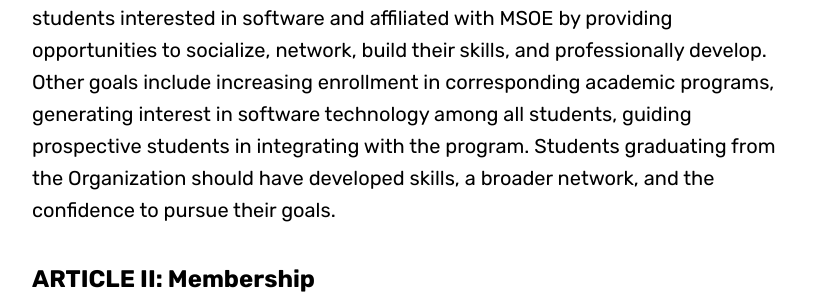
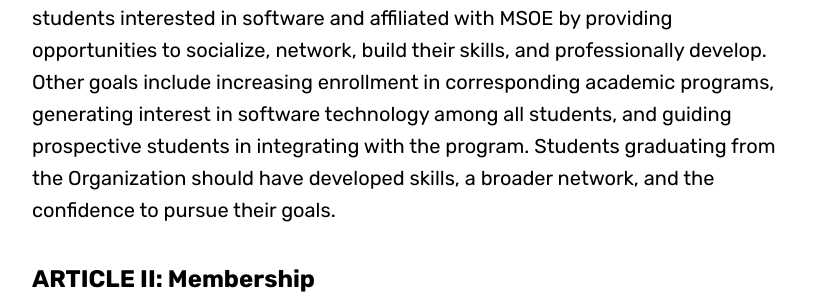
Before and after one commit to msoe-sse/msoe-sse.github.io, a Jekyll site: the page built from _constitution/sse_2018_constitution.md, in a window 1280 px wide and 900 px high, scrolled down 673 px. Shown: the part 286-582 px from the top of the window, without its empty margins (224-1050 px from the left). Built offline with Jekyll 4.4.1, drawn with Linux system fonts in a browser that asks for light colours; some web fonts are replaced; some of the changed text lies outside the part shown.

Commit message:
Minor grammar and formatting changes.

```diff
--- a/_constitution/sse_2018_constitution.md
+++ b/_constitution/sse_2018_constitution.md
@@ -16,9 +16,9 @@
 ###  Section 1: Name
 The name of this Organization shall be the Society of Software Engineers, hereafter referred to as the Organization. The official acronym shall be SSE.
 ### Section 2: Purposes
-The principal purpose of this Organization shall be to improve the experience of students interested in software and affiliated with MSOE by providing opportunities to socialize, network, build their skills, and professionally develop. Other goals include increasing enrollment in corresponding academic programs, generating interest in software technology among all students, guiding prospective students in integrating with the program. Students graduating from the Organization should have developed skills, a broader network, and the confidence to pursue their goals.
+The principal purpose of this Organization shall be to improve the experience of students interested in software and affiliated with MSOE by providing opportunities to socialize, network, build their skills, and professionally develop. Other goals include increasing enrollment in corresponding academic programs, generating interest in software technology among all students, and guiding prospective students in integrating with the program. Students graduating from the Organization should have developed skills, a broader network, and the confidence to pursue their goals.
 ## ARTICLE II: Membership
-###  Section 1: Qualification for Membership
+### Section 1: Qualification for Membership
 Members must be pursuing (or already hold) a degree from MSOE (excluding sponsor members). There are no other qualifications. Consistent with all applicable federal and state laws and MSOE policies, this Organization and its subordinate bodies and officers shall not discriminate for or against anyone on the basis of race, gender, religion, culture, or sexual orientation.
 ### Section 2: Responsibilities of Members
 1. Members should attend all monthly meetings held by the Organization.
@@ -79,7 +76,7 @@
     * Curate and distribute a quarterly newsletter with valuable information for members and stakeholders
     * Forward high-impact updates from individual members to the general membership
 * **Event Coordinator**
-    * Oversee / guide event committees to ensure events contribute to Organizational goals
+    * Oversee/guide event committees to ensure events contribute to Organizational goals
     * Manage SSE room and equipment reservations on the University’s room reservation software
     * Refer to the event feedback forms from the previous year when planning new or recurring events
     * Maintain SSE event calendar
@@ -119,12 +116,11 @@
 All votes involving regular members will be held in person during general meetings. Any member can suggest an item to bring to vote, and it then must be approved by a member of the Executive Board. Votes will pass by a simple majority of any currently assembled regular members who have attended at least one previous meeting during the current school year, with the Vice President receiving an extra vote in the case of a tie.
 ### Section 3: Location
 As of Fall 2018, it is encouraged to hold these meetings in CC03. Upon completion of the new building containing an office for the Organization, executive board meetings will be held in this office, and general meetings are encouraged to be held in the classroom on the first floor.
-
 ## Article V: Committees
 ### Section 1: Committee Creation
 The Executive board has the right to create a committee by a simple majority vote conducted either at a GENERAL meeting or an EXECUTIVE meeting. The purpose of the Committee must be explicitly defined in writing and added to the master list on the website. Each committee must have an explicitly designated leader (Champion) from the REGULAR members at the time of creation.
 ### Section 2: Committee Disbandment
-The Executive board has the right to disband a committee by a simple majority vote conducted either at a GENERAL meeting or an EXECUTIVE meeting. The Committee’s information must be removed from the master list and all of its associated notes / files must be archived for historical reference.
+The Executive board has the right to disband a committee by a simple majority vote conducted either at a GENERAL meeting or an EXECUTIVE meeting. The Committee’s information must be removed from the master list and all of its associated notes/files must be archived for historical reference.
 ## ARTICLE VI: Amendments
 ### Section 1: Amendment Process
 These Articles may be amended by a ⅔ majority vote at a general meeting. A notice and a copy of any proposed amendment shall be distributed to all members at least 1 meeting prior to the meeting at which the amendment is to be considered. The members shall be notified of adopted constitutional amendments by the most feasible means. Amendments may be submitted by any member.
```
Also changed, not shown: other parts of _constitution/sse_2018_constitution.md (+3 -6 lines).
